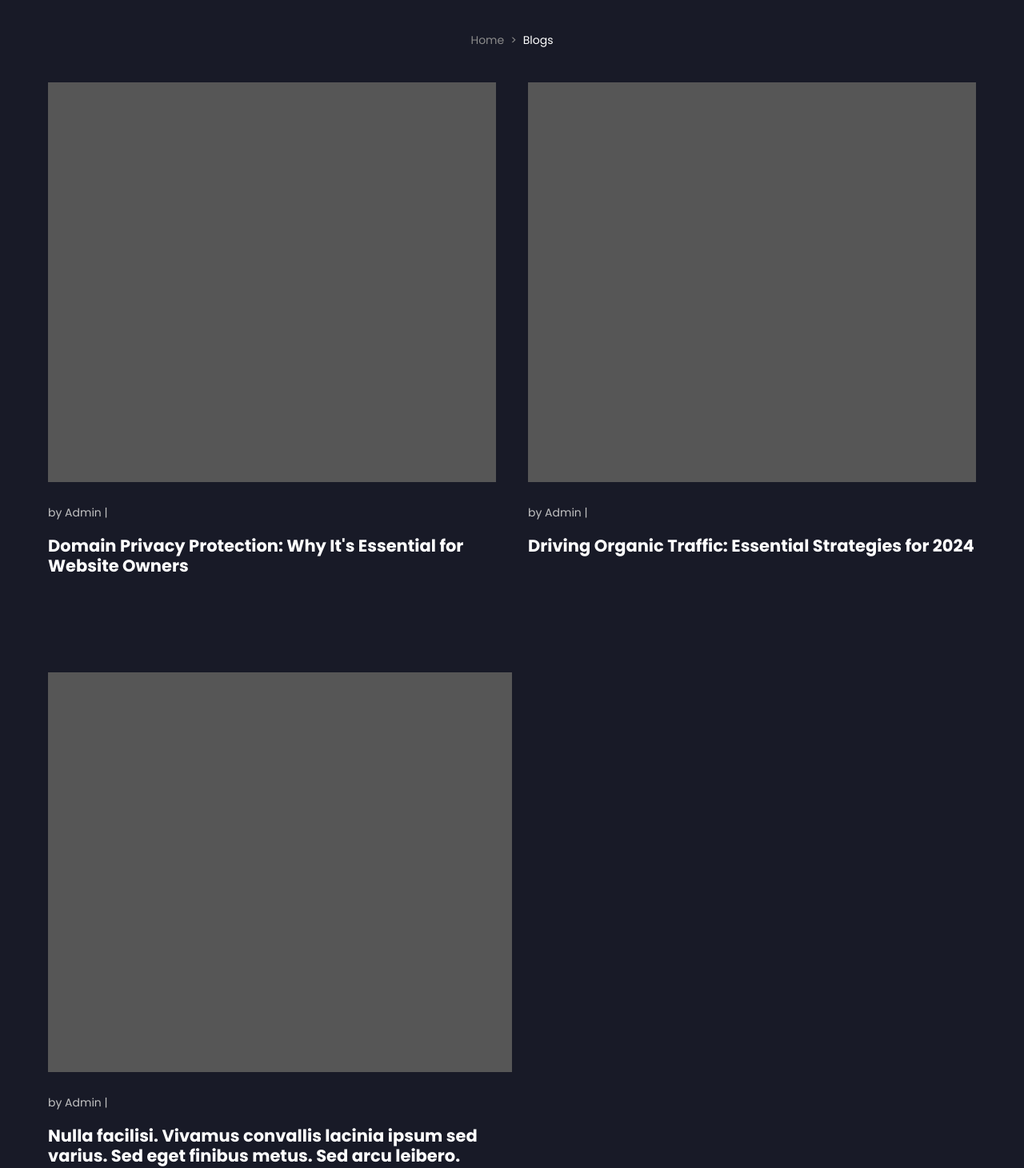
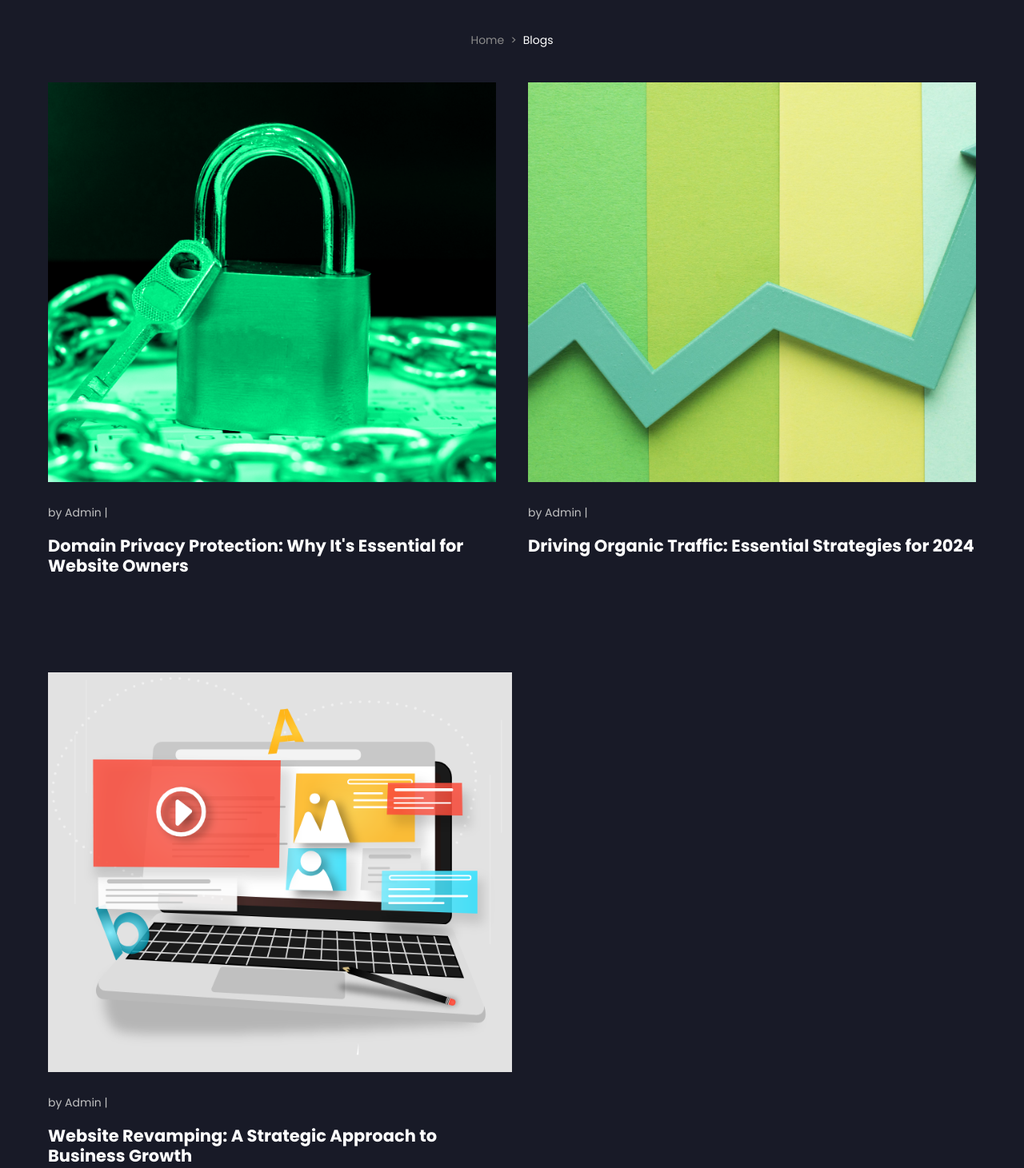
Before and after one commit to vishnutk41/team-lumyn, a Next.js app: page /blogs in a window 1280 px wide. Shown: the part 63-1524 px from the top of the page at 80% size. Built offline with nearby package versions, Linux system fonts and the light colour scheme.

Commit message:
blog set up

```diff
--- a/src/pages/blogs/index.tsx
+++ b/src/pages/blogs/index.tsx
@@ -27,7 +27,7 @@ export default function Blogs() {
 
                 <div className="container">
                     <Link  className="blog_item" href="/blogs/blog_details">
-                       <div className="image"></div>
+                       <div className="image_1"></div>
 
                         <p className="comment"> by Admin |   </p>
                         <p className="title">
@@ -38,7 +38,7 @@ export default function Blogs() {
 
 
                     <Link  className="blog_item" href="/blogs/blog_details">
-                        <div className="image"></div>
+                        <div className="image_2"></div>
                         <p className="comment"> by Admin |   </p>
                         <p className="title">
                         Driving Organic Traffic: Essential Strategies for 2024
@@ -49,11 +49,10 @@ export default function Blogs() {
                 <div className="container">
 
                     <Link  className="blog_item" href="/blogs/blog_details">
-                        <div className="image"></div>
+                        <div className="image_3"></div>
                         <p className="comment"> by Admin |   </p>
                         <p className="title">
-                            Nulla facilisi. Vivamus convallis lacinia ipsum sed varius.
-                            Sed eget finibus metus. Sed arcu leibero.
+                        Website Revamping: A Strategic Approach to Business Growth
                         </p>
                     </Link>
 
--- a/src/styles/blog.scss
+++ b/src/styles/blog.scss
@@ -26,10 +26,32 @@
                 width: 50%;
                 cursor: pointer;
 
-                .image {
+                .image_1 {
                     background-color: var(--background_color_three);
                     width: 100%;
                     height: 500px;
+                    background-image: url("/assets/images/blog_images/Domain Privacy Protection.png");
+                    background-size: cover;
+                    background-position: center;
+                    background-repeat: no-repeat;
+                }
+                .image_2 {
+                    background-color: var(--background_color_three);
+                    width: 100%;
+                    height: 500px;
+                    background-image: url("/assets/images/blog_images/Driving Organic Traffic.webp");
+                    background-size: cover;
+                    background-position: center;
+                    background-repeat: no-repeat;
+                }
+                .image_3 {
+                    background-color: var(--background_color_three);
+                    width: 100%;
+                    height: 500px;
+                    background-image: url("/assets/images/blog_images/Website Revamping.webp");
+                    background-size: cover;
+                    background-position: center;
+                    background-repeat: no-repeat;
                 }
                 .comment {
                     margin-top: 30px;
```
Also changed, not shown: src/pages/blogs/blog_details.tsx (+5 -5 lines), src/styles/home.scss (line endings or trailing spaces).
